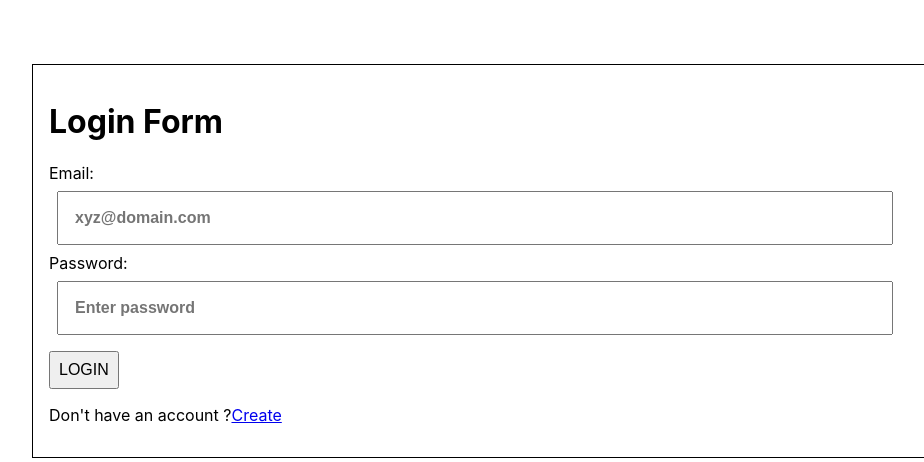
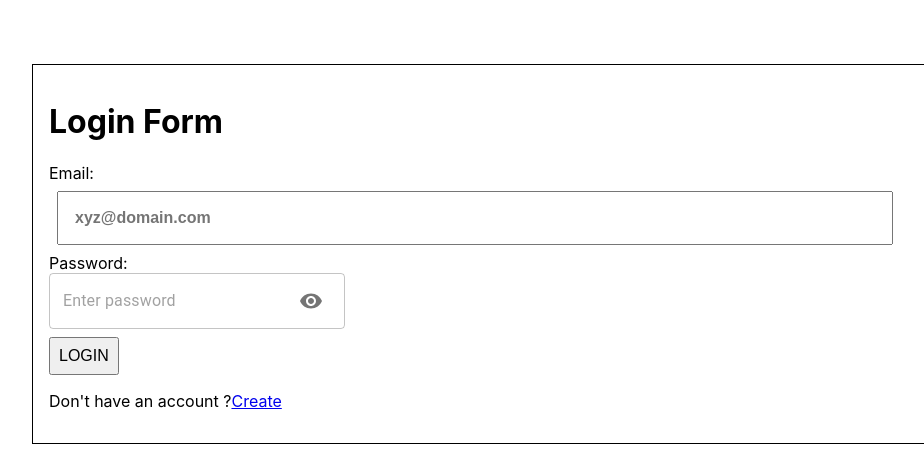
Before and after one commit to MarkMutai5/TujijengeEccom, a React (Create React App) app: page /login in a window 1280 px wide. Shown: the top 462 px of the page, without its empty margins (320-1244 px from the left). Built offline with nearby package versions, Linux system fonts and the light colour scheme; no server answers; the database is empty.

Commit message:
password visibility and paths changed

```diff
--- a/src/App.js
+++ b/src/App.js
@@ -25,13 +25,13 @@ function App() {
           <BrowserRouter>
             <Routes>
 
-              <Route exact path="/" element = { <Products /> } />
+              <Route exact path = "/" element = { <Landingpage />}/>
+              <Route path="/home" element = { <Products /> } />
               <Route path="/addproducts" element = { <Main /> } />
               <Route path="/signup" element = { <Signup /> } />
               <Route path="/login" element = { <Login /> } />
               <Route path = "/cart" element = { <Cart />} />
               <Route path = "/extendedproduct" element = { <ExtendedProduct /> } />
-              <Route path = "/landingpage" element = { <Landingpage />}/>
               <Route path = "/admin" element = { <Admin /> } />
               <Route path = " * " element = { <Errorpage />} />
 
--- a/src/Components/Authentication/Login.jsx
+++ b/src/Components/Authentication/Login.jsx
@@ -2,7 +2,11 @@ import React from 'react'
 import { useState } from 'react';
 import { Link, useNavigate } from 'react-router-dom';
 import { auth } from '../config/firebaseConfig';
+import InputAdornment from "@material-ui/core/InputAdornment";
+import VisibilityIcon from '@mui/icons-material/Visibility';
+import VisibilityOffIcon from '@mui/icons-material/VisibilityOff';
 import './login.css'
+import { IconButton,  TextField } from '@mui/material';
 
 function Login() {
 
@@ -11,6 +15,7 @@ function Login() {
     const [email, setEmail] = useState('')
     const [password, setPassword] = useState('')
     const [error, setError] = useState('')
+    const [passwordType, setPasswordType] = useState(false)
 
     const handleLogin = (e) => {
         e.preventDefault()
@@ -20,7 +25,7 @@ function Login() {
             setEmail('')
             setPassword('')
             setError('')
-            navigate('/') // works perfectly
+            navigate('/home') // works perfectly
         })
         .catch((err => setError(err.message)))
     }
@@ -39,8 +44,21 @@ function Login() {
 
             <label htmlFor='password'>Password:</label>
             <br />
-            <input type = 'password' placeholder = 'Enter password' required
-            onChange={(e) => setPassword(e.target.value)} value = {password}/>
+            <TextField type = {passwordType ? "text" : "password"} placeholder = 'Enter password' required
+            onChange={(e) => setPassword(e.target.value)} value = {password}
+
+            InputProps = {{
+                endAdornment :
+                    <InputAdornment position='end'>
+
+                            { !passwordType ? <IconButton onClick={() => setPasswordType(true)}> <VisibilityIcon></VisibilityIcon></IconButton> : <IconButton onClick={() => setPasswordType(false)}> <VisibilityOffIcon></VisibilityOffIcon></IconButton>  }
+
+                    </InputAdornment>,
+
+            }}
+
+            ></TextField>
+
             <br />
             <button type = 'submit' onClick={handleLogin}>LOGIN</button>
 
@@ -48,6 +66,7 @@ function Login() {
                 <Link to = '/signup'>Create</Link>
             </p>
             {error && <span className='errormsg'>{error}</span>}
+
         </form>
     </div>
   )
--- a/src/Components/LandingPage/Landingpage.jsx
+++ b/src/Components/LandingPage/Landingpage.jsx
@@ -15,7 +15,7 @@ function Landingpage() {
 
               <h1>TUJIJENGE</h1>
               <p>We help you access building materials with ease</p>
-              <button variant = 'contained' color="secondary" onClick={()=> navigate('/')}>Shop Now</button>
+              <button variant = 'contained' color="secondary" onClick={()=> navigate('/home')}>Shop Now</button>
 
         </div>
 
```
